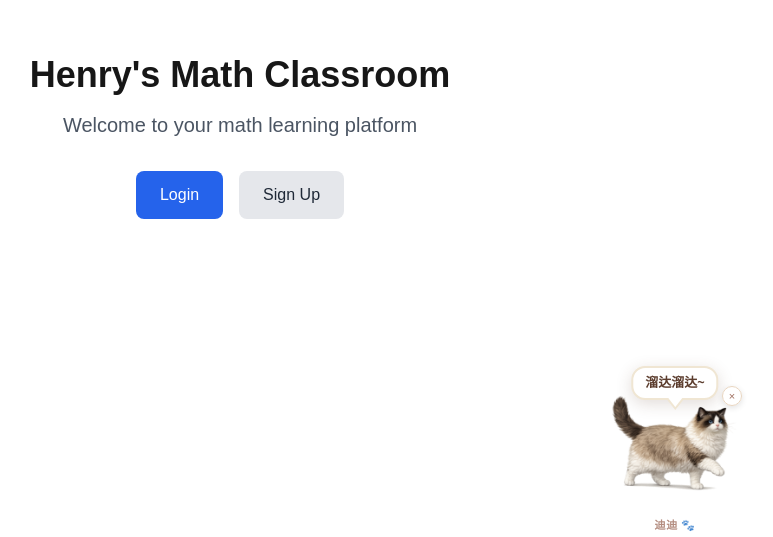
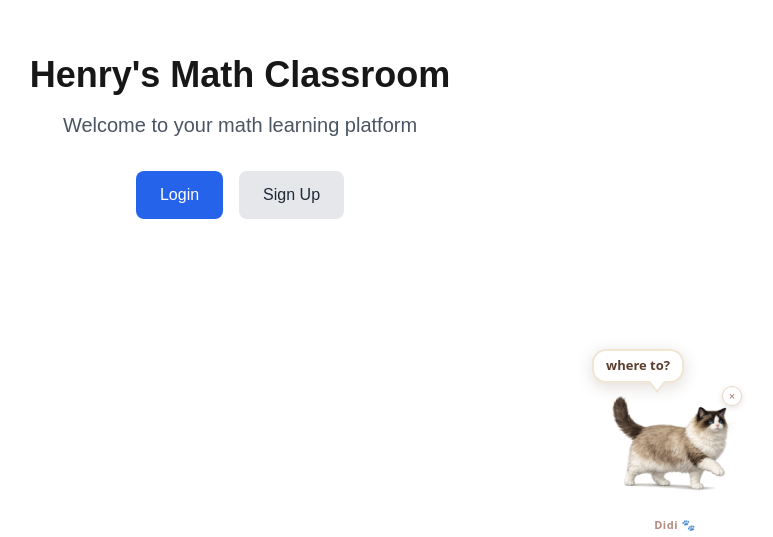
Before and after one commit to anqianqianqi/Henry-s-math-classroom-Kiro, a Next.js app: page / in a window 1280 px wide. Shown: the part 263-800 px from the top of the page, without its empty margins (400-1173 px from the left). Built offline with nearby package versions, Linux system fonts and the light colour scheme.

Commit message:
fix: switch all speech bubbles and UI text to English, fix speech bubble position

```diff
--- a/components/desktop-pet/DesktopPet.tsx
+++ b/components/desktop-pet/DesktopPet.tsx
@@ -88,11 +88,11 @@ const STYLES = `
 // ─── Speech messages ──────────────────────────────────────────────────────────
 
 const MESSAGES = {
-  idle:     ['喵~', '(*^▽^*)', '...', '🐾', '喵喵喵', '在吗？'],
-  playing:  ['喵！', '玩！', '抓到了！', '嘿嘿~', '⚡', '好玩！'],
-  yawning:  ['哈~', '困了...', '呼~', '😪', '好困啊'],
-  sleeping: ['Zzz...', '💤', '呼噜噜~', '好梦~'],
-  walking:  ['溜达溜达~', '去哪儿呢', '巡逻中'],
+  idle:     ['meow~', '( ´ ▽ ` )', '...', '🐾', 'mrrp!', 'hello?'],
+  playing:  ['meow!', 'got it!', 'catch me!', 'hehe~', '⚡', 'so fun!'],
+  yawning:  ['yaaawn~', 'sleepy...', 'so tired', '😪', '*yawns*'],
+  sleeping: ['Zzz...', '💤', 'purrrr~', 'sweet dreams~'],
+  walking:  ['strolling~', 'where to?', 'on patrol', 'exploring!'],
 }
 
 function pick<T>(arr: T[]): T { return arr[Math.floor(Math.random() * arr.length)] }
@@ -269,7 +269,7 @@ export default function DesktopPet() {
         }}
         onClick={handleClick}
         role="button"
-        aria-label="迪迪 — 点击互动"
+        aria-label="Didi — click to interact"
         tabIndex={0}
         onKeyDown={e => e.key === 'Enter' && handleClick()}
       >
@@ -288,15 +288,15 @@ export default function DesktopPet() {
           </div>
         )}
 
-        {/* ── Speech bubble ── */}
+        {/* ── Speech bubble — floats above and to the left, tail points down-right toward Didi ── */}
         {speech && !minimized && (
           <div
             key={speechKey}
             style={{
               position: 'absolute',
-              bottom: 138,
-              left: '50%',
-              transform: 'translateX(-50%)',
+              bottom: 155,       // well above Didi's head
+              right: 10,         // anchored to the right side so it doesn't cover the cat
+              transform: 'none',
               background: 'white',
               border: '2px solid #f0e6d3',
               borderRadius: 14,
@@ -313,12 +313,11 @@ export default function DesktopPet() {
             }}
           >
             {speech}
-            {/* Bubble tail */}
+            {/* Tail pointing down-right toward Didi's face */}
             <div style={{
               position: 'absolute',
               bottom: -9,
-              left: '50%',
-              transform: 'translateX(-50%)',
+              right: 18,
               width: 0,
               height: 0,
               borderLeft: '7px solid transparent',
@@ -328,8 +327,7 @@ export default function DesktopPet() {
             <div style={{
               position: 'absolute',
               bottom: -12,
-              left: '50%',
-              transform: 'translateX(-50%)',
+              right: 17,
               width: 0,
               height: 0,
               borderLeft: '8px solid transparent',
@@ -358,7 +356,7 @@ export default function DesktopPet() {
             fontFamily: 'system-ui, sans-serif',
           }}>
             <span style={{ fontSize: 20 }}>🐱</span>
-            <span>迪迪</span>
+            <span>Didi</span>
           </div>
         ) : (
           /* ── Full pet ── */
@@ -387,8 +385,8 @@ export default function DesktopPet() {
                 alignItems: 'center',
                 justifyContent: 'center',
               }}
-              title="隐藏迪迪"
-              aria-label="隐藏迪迪"
+              title="Hide Didi"
+              aria-label="Hide Didi"
             >
               ×
             </button>
@@ -439,7 +437,7 @@ export default function DesktopPet() {
               fontFamily: 'system-ui, sans-serif',
               opacity: 0.8,
             }}>
-              迪迪 🐾
+              Didi 🐾
             </div>
           </div>
         )}
```
